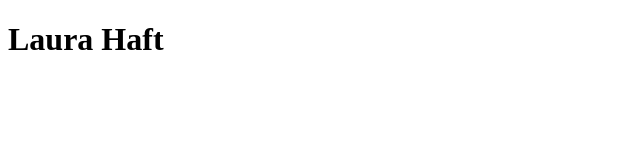
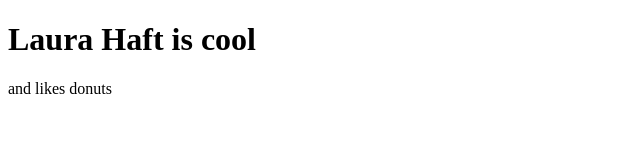
Before and after one commit to Lchaft/Remote-Repo, a plain HTML site: page index.html in a window 1280 px wide. Shown: the whole page, without its empty margins (0-640 px from the left). Drawn offline with Linux system fonts and the light colour scheme.

Commit message:
same updates

```diff
--- a/index.html
+++ b/index.html
@@ -7,7 +7,7 @@
   <title>Document</title>
 </head>
 <body>
-  <h1> Laura Haft </h1>
-
+  <h1> Laura Haft is cool </h1>
+  <p> and likes donuts</p>
 </body>
 </html>
```
